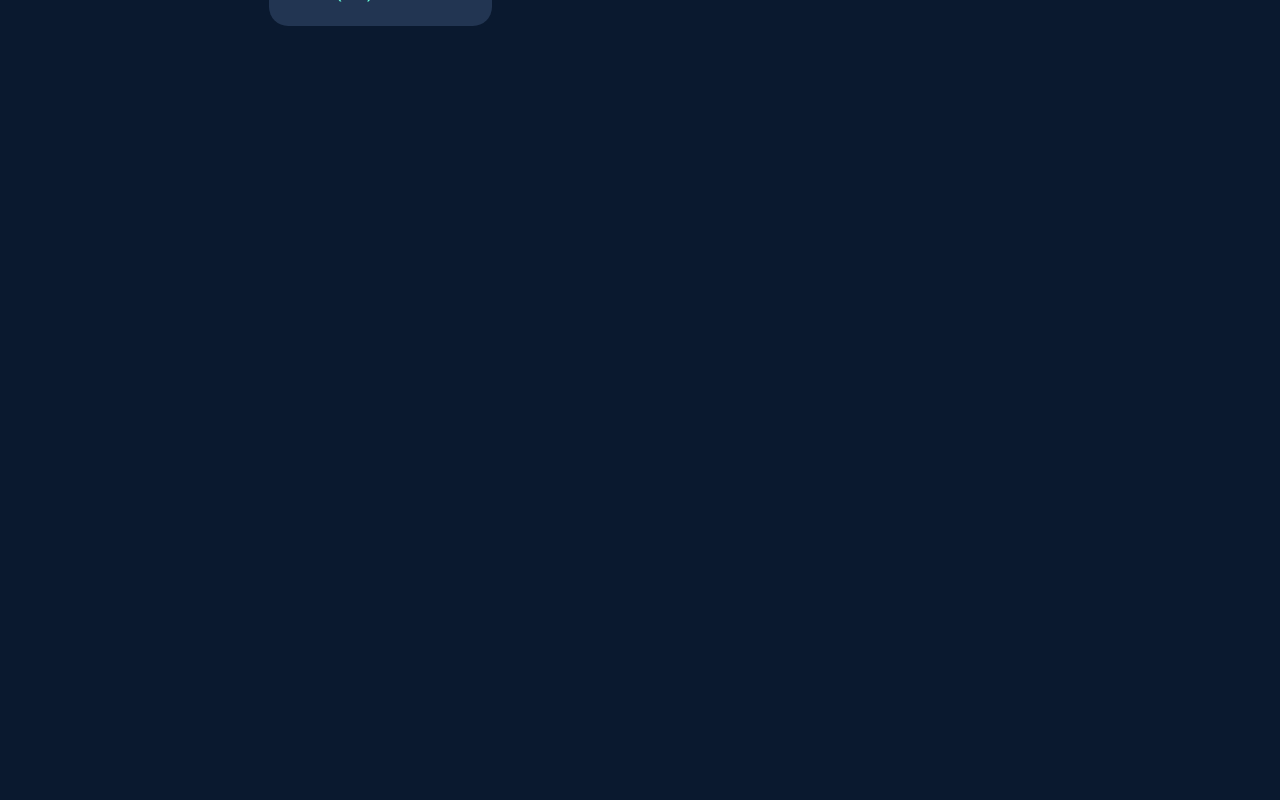
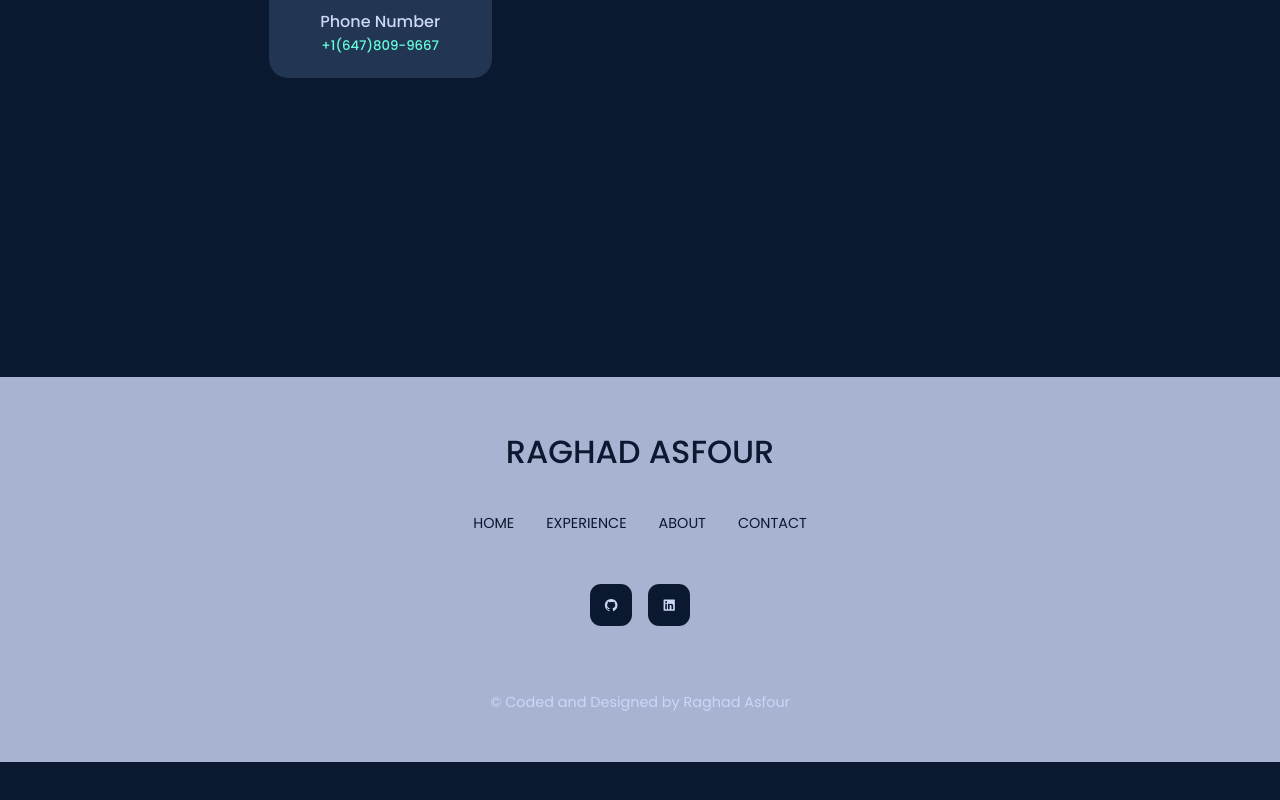
Before and after one commit to raghadasfour-02/personal-portfolio-2.0, a React (Create React App) app: page / in a window 1280 px wide. Shown: the part 3319-4119 px from the top of the page. After the commit the page ends 4081 px from the top, so only its background shows below. Built offline with nearby package versions, Linux system fonts and the light colour scheme.

Commit message:
Create and Design Footer

```diff
--- a/src/components/contact/contact.css
+++ b/src/components/contact/contact.css
@@ -3,6 +3,7 @@
     display: grid;
     grid-template-columns: 30% 58%;
     gap: 12%;
+    padding-top: 4%;
 }
 
 .contact__options {
--- a/src/components/footer/footer.css
+++ b/src/components/footer/footer.css
@@ -0,0 +1,53 @@
+footer {
+    background: var(--color-light-blue);
+    padding: 3rem 0;
+    text-align: center;
+    font-size: 0.9rem;
+    margin-top: 7rem;
+}
+
+footer a {
+    color: var(--color-bg);
+}
+
+.footer__logo {
+    font-size: 2rem;
+    font-weight: 500;
+    margin-bottom: 2rem;
+    display: inline-block;
+}
+
+.permalinks {
+    display: flex;
+    flex-wrap: wrap;
+    justify-content: center;
+    gap: 2rem;
+    margin: 0 auto 3rem;
+}
+
+.footer__socials {
+    display: flex;
+    justify-content: center;
+    gap: 1rem;
+    margin-bottom: 4rem;
+}
+
+.footer__socials a {
+    background: var(--color-bg);
+    color: var(--color-off-white);
+    padding: 0.8rem;
+    border-radius: 0.7rem;
+    display: flex;
+    border: 1px solid transparent;
+}
+
+.footer__socials a:hover {
+    background: transparent;
+    color: var(--color-bg);
+    border-color: var(--color-bg);
+}
+
+.footer__copyright {
+    margin-bottom: 4rem;
+    color: var(--color-bg);
+}
--- a/src/components/footer/footer.jsx
+++ b/src/components/footer/footer.jsx
@@ -1,10 +1,29 @@
 import React from 'react'
 import './footer.css'
+import {AiFillGithub} from 'react-icons/ai'
+import {AiFillLinkedin} from 'react-icons/ai'
 
 const Footer = () => {
   return (
-    <section id = 'footer'>
-    </section>
+    <footer>
+      <a href="#" className='footer__logo'>RAGHAD ASFOUR</a>
+
+      <ul className="permalinks">
+        <li><a href="#">HOME</a></li>
+        <li><a href="#experience">EXPERIENCE</a></li>
+        <li><a href="#about">ABOUT</a></li>
+        <li><a href="#contact">CONTACT</a></li>
+      </ul>
+
+      <div className='footer__socials'>
+        <a href="https://github.com/raghadasfour-02"><AiFillGithub/></a>
+        <a href="https://www.linkedin.com/in/raghadasfour/"><AiFillLinkedin/></a>
+      </div>
+
+      <div className='footer_copyright'>
+        &copy; Coded and Designed by Raghad Asfour
+      </div>
+    </footer>
   )
 }
 
```
